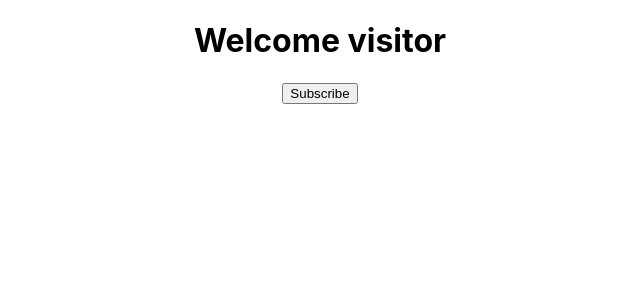
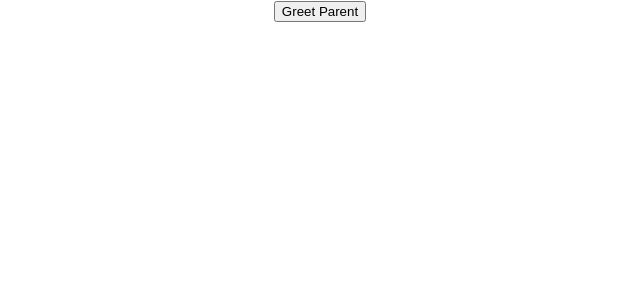
Before and after one commit to lyonsouma/React-Projects, a React (Create React App) app: page / in a window 1280 px wide. Shown: the top 300 px of the page, without its empty margins (320-960 px from the left). Built offline with nearby package versions, Linux system fonts and the light colour scheme.

Commit message:
Methods as props

```diff
--- a/src/App.js
+++ b/src/App.js
@@ -2,26 +2,34 @@
 import './App.css';
 // import Message from './components/Message';
 // import Lyons from './components/Class';
-import Subscribe from './components/state';
+// import Subscribe from './components/state';
 // import Meso from './components/Test';
 // import Properties from './components/Sample';
 // import Property from './components/Sample';
 // import Destru from './components/DestrucuteClass';
-
+import ParentComponent from './components/ParentComponent';
 function App() {
   return (
     <div className="App">
+    <ParentComponent/>
+
     {/* <Destru name= 'Lyons'/> */}
+
     {/* <Property name = 'Daniel'/> */}
 
     {/* <Properties name = 'Lyons'/>
       <Properties name = 'John'/> */}
+
     {/* <Meso/> */}
-       <Subscribe/>
+
+    {/* <Subscribe/> */}
+
      {/* <h1>Hi Guys</h1>
+
      <Message name = "Kevin"></Message>
       <Message name = "Mercy"></Message>
       <Message name = "Lyons"></Message>
+
       <Lyons name="John" />
       <button>Click here</button> */}
     </div>
--- /dev/null
+++ b/src/components/ChildComponent.js
@@ -0,0 +1,10 @@
+import React from 'react'
+
+function ChildComponent(props){
+    return(
+        <div>
+           <button onClick={props.greetHandler}>Greet Parent</button>
+        </div>
+    )
+}
+export default ChildComponent
--- /dev/null
+++ b/src/components/ParentComponent.js
@@ -0,0 +1,24 @@
+import { Component } from "react";
+import ChildComponent from './ChildComponent';
+class ParentComponent extends Component{
+
+    constructor(props){
+        super(props)
+
+            this.state = {
+             ParentName : 'Tom'
+            }
+       this.greetParent = this.greetParent.bind(this);
+    }
+    greetParent(){
+        alert(`Hello ${this.state.ParentName}`)
+    }
+render(){
+    return(
+        <div>
+            <ChildComponent greetHandler = {this.greetParent}/>
+        </div>
+    )
+}
+}
+export default ParentComponent;
```
Lines whose indentation alone changed are shown as unchanged.
